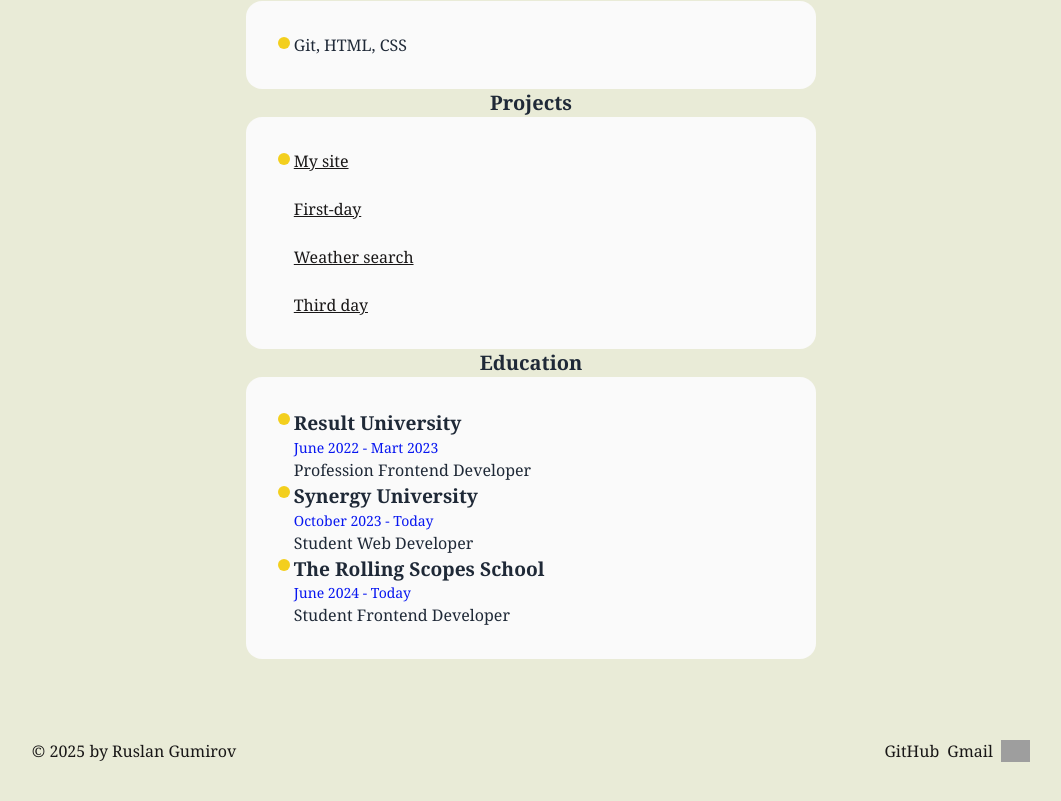
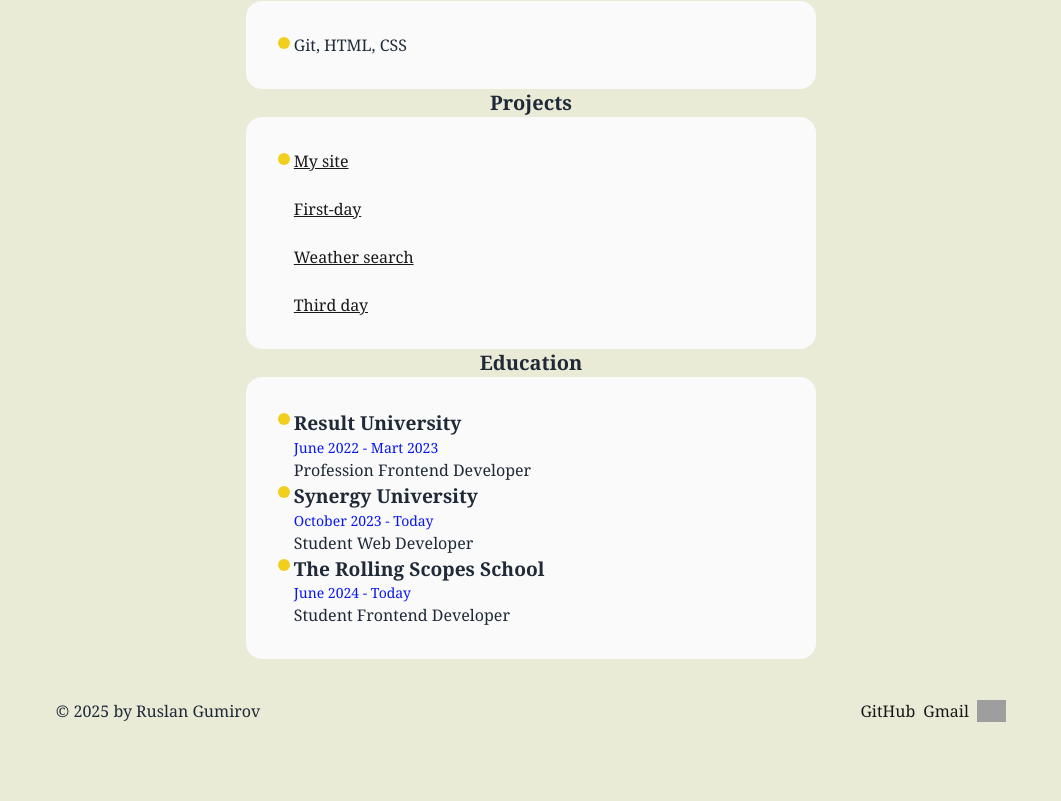
Before and after one commit to gumirus/about_me, a React (Vite) app: page / in a window 1280 px wide. Shown: the part 455-1256 px from the top of the page, without its empty margins (109-1170 px from the left). Built offline with nearby package versions, Linux system fonts and the light colour scheme; grey boxes are pictures that could not be loaded.

Commit message:
fix footer in main

```diff
--- a/src/App.jsx
+++ b/src/App.jsx
@@ -17,8 +17,8 @@ export default function App() {
           <Skills />
           <Projects />
           <Education />
+          <Footer />
         </main>
-        <Footer />
       </div>
     </div>
   )
```
Also changed, not shown: 1 other file (tests, documents, lock files or other folders).
